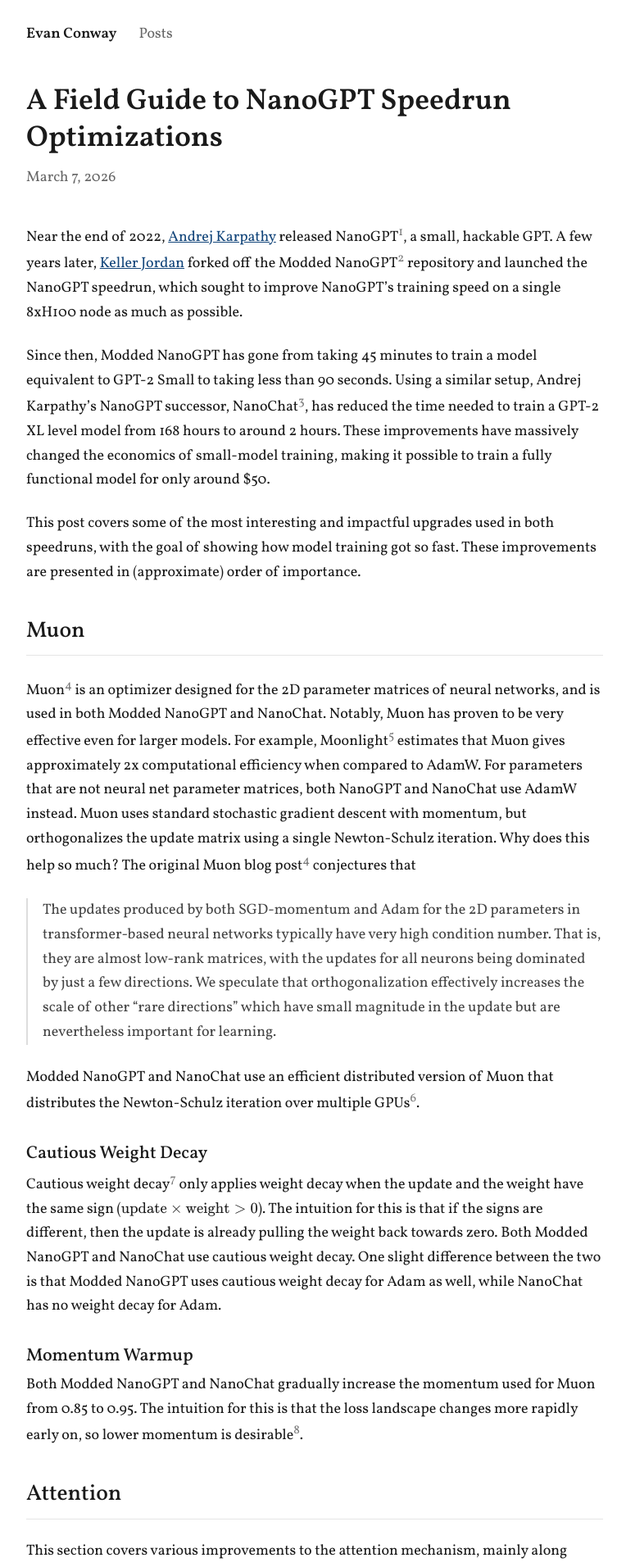
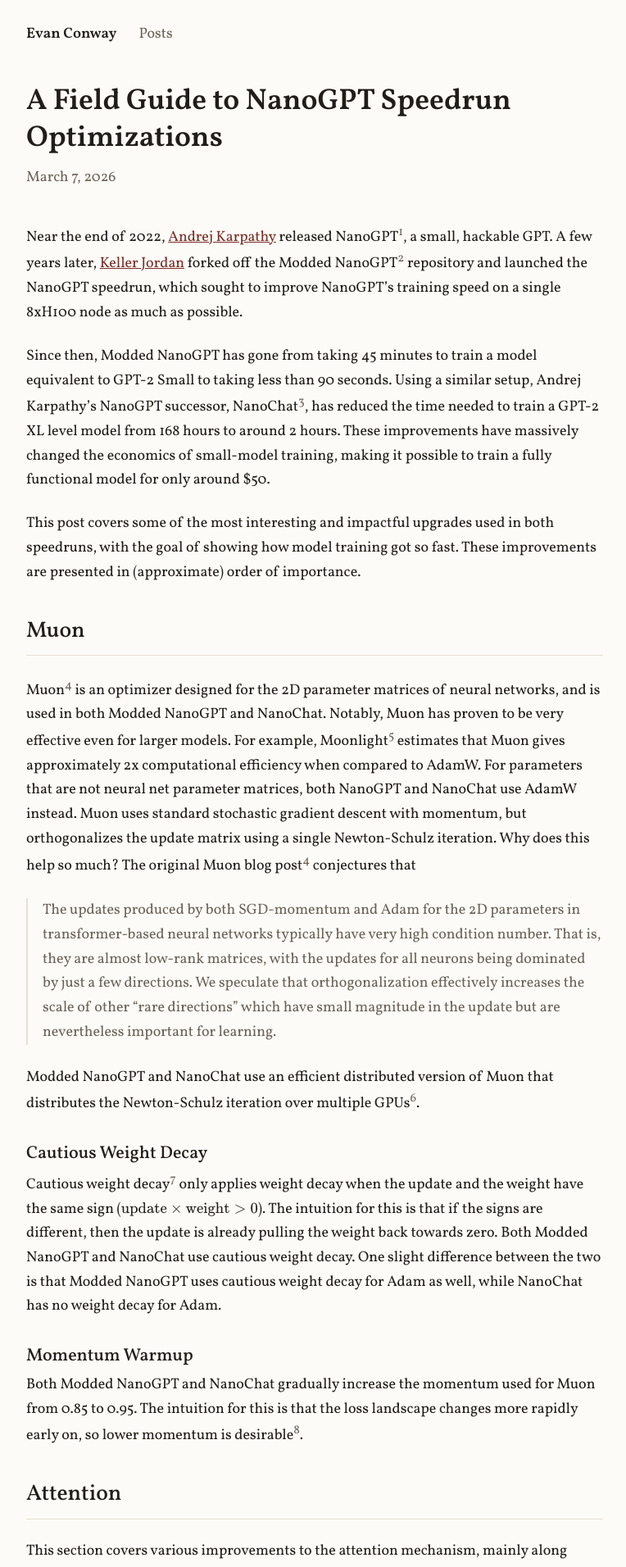
Before and after one commit to evan-conway/evanjayconway.com, a Jekyll site: the page built from _posts/2026-03-07-nanogpt-improvements.md, in a window 1280 px wide. Shown: the top 1912 px of the page at 82% size, without its empty margins (256-1020 px from the left). Built offline with Jekyll 4.4.1, drawn with Linux system fonts in a browser that asks for light colours.

Commit message:
adopt the warm paper palette
A cream ground and a warm near-black, which is what a printed page looks
like and what Vollkorn is drawn for, with oxblood links -- dark enough to
read as considered rather than decorative.

The ten ad-hoc values this replaces (three grays for muted text, two for
rules, two surface tints) become six named ones, so "muted text" is a
decision made once rather than #666 in six places drifting apart. Still
no dark mode; these are names, not a theming mechanism.

Body text lands at 16.2:1 against the ground, muted text at 5.8:1 and
links at 9.1:1, all clear of the 4.5:1 the guidelines ask for.

Co-Authored-By: Claude Opus 5 <noreply@anthropic.com>
Claude-Session: https://claude.ai/code/session_0193TQoBMkomC7HU7sxe4Y7a

```diff
--- a/assets/css/main.css
+++ b/assets/css/main.css
@@ -5,9 +5,24 @@
   then individual elements. Values here are a readable starting point, not
   final design decisions -- they're meant to be argued with.
 
-  There is no dark mode, by choice, so colors are written as plain values
-  rather than custom properties.
+  There is still no dark mode, by choice. The palette below is a set of named
+  values rather than a theming mechanism: six colours, so that "muted text" is
+  one decision made once instead of #666 in six places drifting apart.
 */
+
+/*
+  Warm paper. A cream ground and a warm near-black, which is what a printed
+  page looks like and what Vollkorn is drawn for; oxblood for links, dark
+  enough to read as considered rather than decorative.
+*/
+:root {
+  --paper: #fdfbf7;
+  --ink: #211d18;
+  --muted: #6b6257;
+  --rule: #e6dfd3;
+  --surface: #f4eee3;
+  --accent: #7b2d26;
+}
 
 /* ----------------------------------------------------------------- typeface */
 
@@ -94,8 +109,8 @@ body {
   font-family: "Vollkorn", Georgia, serif;
   font-size: 1.125rem;
   line-height: 1.65;
-  color: #1a1a1a;
-  background: #fff;
+  color: var(--ink);
+  background: var(--paper);
 }
 
 /*
@@ -151,7 +166,7 @@ h4 {
 }
 
 a {
-  color: #12457a;
+  color: var(--accent);
 }
 
 /*
@@ -161,7 +176,7 @@ a {
 */
 a.footnote,
 a.reversefootnote {
-  color: #777;
+  color: var(--muted);
   text-decoration: none;
 }
 
@@ -170,13 +185,13 @@ a.reversefootnote {
 blockquote {
   margin: 1.4em 0;
   padding-left: 1em;
-  border-left: 2px solid #ddd;
-  color: #444;
+  border-left: 2px solid var(--rule);
+  color: var(--muted);
 }
 
 pre {
   padding: 0.9em 1em;
-  background: #f6f6f6;
+  background: var(--surface);
   border-radius: 3px;
   font-size: 0.9em;
   line-height: 1.5;
@@ -185,7 +200,7 @@ pre {
 /* Inline code only -- the descendant selector avoids double-styling code inside <pre>. */
 :not(pre) > code {
   padding: 0.1em 0.3em;
-  background: #f0f0f0;
+  background: var(--surface);
   border-radius: 3px;
   font-size: 0.9em;
 }
@@ -214,7 +229,7 @@ figure img + img {
 figcaption {
   margin-top: 0.5em;
   font-size: 0.9em;
-  color: #666;
+  color: var(--muted);
   text-align: center;
 }
 
@@ -223,7 +238,7 @@ hr {
   height: 0;
   margin: 0.65em 0 1.35em;
   border: 0;
-  border-top: 1px solid #e5e5e5;
+  border-top: 1px solid var(--rule);
 }
 
 table {
@@ -234,7 +249,7 @@ table {
 th,
 td {
   padding: 0.4em 0.75em;
-  border: 1px solid #ddd;
+  border: 1px solid var(--rule);
   text-align: left;
 }
 
@@ -248,9 +263,9 @@ td {
 .footnotes {
   margin-top: 1em;
   padding-top: 1.5em;
-  border-top: 1px solid #e5e5e5;
+  border-top: 1px solid var(--rule);
   font-size: 0.9em;
-  color: #444;
+  color: var(--muted);
 }
 
 /* ----------------------------------------------------------- tree frame */
@@ -295,7 +310,7 @@ td {
 
 .tree-branch {
   fill: none;
-  stroke: #1a1a1a;
+  stroke: var(--ink);
   stroke-width: 2;
   stroke-linecap: butt;
   opacity: 0.55;
@@ -341,7 +356,7 @@ td {
 }
 
 .site-header a {
-  color: #1a1a1a;
+  color: var(--ink);
   text-decoration: none;
 }
 
@@ -358,20 +373,20 @@ td {
 }
 
 .site-header nav a {
-  color: #666;
+  color: var(--muted);
 }
 
 .site-footer {
   margin-top: 4em;
   padding-top: 1.5em;
-  border-top: 1px solid #e5e5e5;
+  border-top: 1px solid var(--rule);
   font-size: 0.9em;
-  color: #666;
+  color: var(--muted);
 }
 
 .post-date {
   margin-bottom: 2.2em;
-  color: #666;
+  color: var(--muted);
 }
 
 /* Publications on the landing page: title, then authors, then venue and date. */
@@ -395,7 +410,7 @@ td {
 
 .publication-venue {
   font-size: 0.9em;
-  color: #666;
+  color: var(--muted);
 }
 
 .post-list {
@@ -410,6 +425,6 @@ td {
 .post-list time {
   display: inline-block;
   min-width: 9em;
-  color: #666;
+  color: var(--muted);
   font-size: 0.9em;
 }
```
